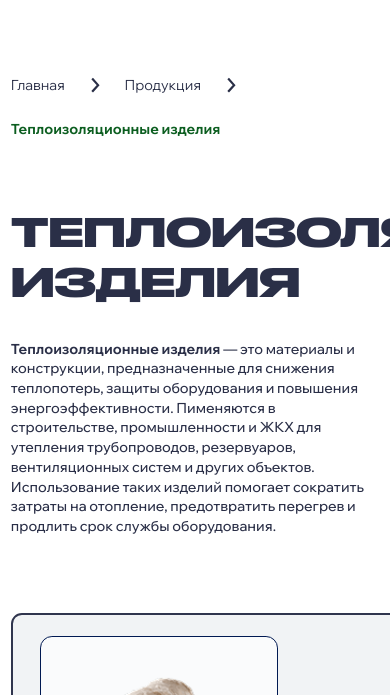
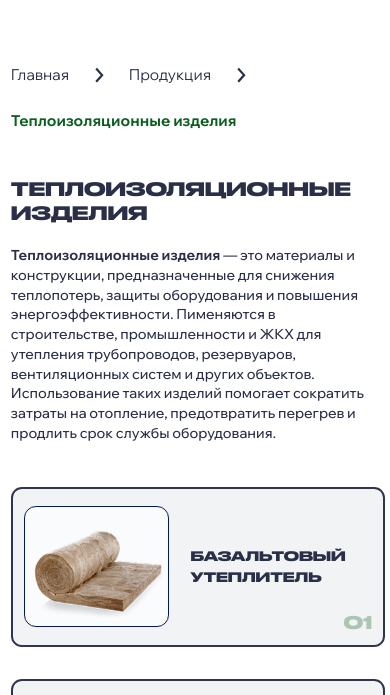
Before and after one commit to MariaLight/m-group, a website: page src/products-categories.html in a window 390 px wide. Shown: the part 91-786 px from the top of the page. Drawn offline with Linux system fonts and the light colour scheme.

Commit message:
add mobile version for product page and product-categories-page

```diff
--- a/src/assets/css/products.css
+++ b/src/assets/css/products.css
@@ -2,7 +2,7 @@
     display: flex;
     align-items: center;
     gap: 2rem;
-    color: 1.6rem;
+    font-size: 1.6rem;
     line-height: 1.6;
     font-weight: 400;
     padding-top: 5rem;
@@ -19,6 +19,12 @@
     font-weight: 700;
 }
 
+@media (max-width: 640px) {
+    .breadcrumbs {
+        font-size: 1.4rem;
+        padding-top: 4rem;
+    }
+}
 
 /* Content  */
 .products__content {
@@ -82,6 +88,12 @@
     }
 }
 
+@media (hover:none) {
+    .products__content__item:has(.products__content__link:active) {
+        opacity: 0.7;
+    }
+}
+
 .products__content__img {
     width: 22rem;
     height: 18.5rem;
@@ -110,6 +122,49 @@
     color: var(--blue);
     font-weight: 700;
     font-family: 'DrukWideCyr';
+}
+
+@media (max-width: 640px) {
+    .products__content {
+        padding: 4rem 0 7rem;
+    }
+
+
+    .products__content .title {
+        font-size: 1.7rem;
+        margin-bottom: 2rem;
+    }
+
+    .products__content__header {
+        margin-bottom: 4rem;
+    }
+
+    .products__content__categories {
+        grid-template-columns: repeat(1, 1fr);
+        gap: 3rem;
+
+    }
+
+    .products__content__item {
+        padding: 1.6rem 1rem;
+        justify-content: center;
+        gap: 2rem;
+    }
+
+    .products__content__item::after {
+        bottom: 1rem;
+        right: 1rem;
+        font-size: 1.6rem;
+    }
+
+    .products__content__img {
+        width: 13.4rem;
+        height: 11.2rem;
+    }
+
+    .products__content__name {
+        font-size: 1.2rem;
+    }
 }
 
 .products__content__subcategories {
```
Also changed, not shown: src/products.html (+6 -2 lines), dist/assets/css/products.css, dist/products.html.
